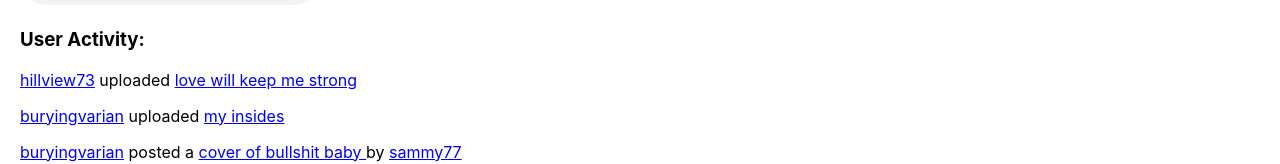
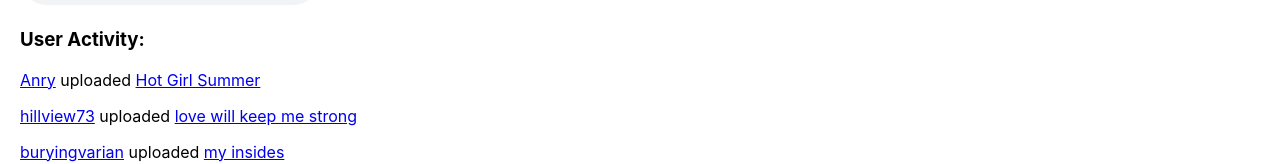
Before and after one commit to camelCaseSensitive/coverpool, a React (Create React App) app: page / in a window 1280 px wide. Shown: the part 530-694 px from the top of the page. Built offline with nearby package versions, Linux system fonts and the light colour scheme; no server answers; a web font is replaced by a local one.

Commit message:
hot girl summer

```diff
--- a/src/App.js
+++ b/src/App.js
@@ -271,6 +271,7 @@ class Home extends React.Component {
         <SongPlayer songSource={'https://firebasestorage.googleapis.com/v0/b/coverpool-c532b.appspot.com/o/7R5T6CBpJHZF1wITzyLgWhvdfEI3%2Fcovers%2Fdoahnean%2Fdandelion%2Fdandelion%20written%20by%20doahnean%20and%20performed%20by%20mallard%20westcott%20on%20banjo.mp3?alt=media&token=12198219-0485-4018-870c-31a816f66665'} songName = "Dandelion" />
 
         <h3>User Activity: </h3>
+        <p><a href="/user/Anry">Anry</a> uploaded <a href="/user/Anry/originals/Hot-Girl-Summer">Hot Girl Summer</a></p>
         <p><a href="/user/hillview73">hillview73</a> uploaded <a href="/user/hillview73/originals/love-will-keep-me-strong">love will keep me strong</a></p>
         <p><a href="/user/buryingvarian">buryingvarian</a> uploaded <a href="/user/buryingvarian/originals/my-insides-">my insides</a></p>
         <p><a href="/user/buryingvarian">buryingvarian</a> posted a <a href="/user/buryingvarian/Covers/sammy77/bullshit-baby"> cover of bullshit baby </a> by <a href="/user/sammy77">sammy77</a></p>
```
